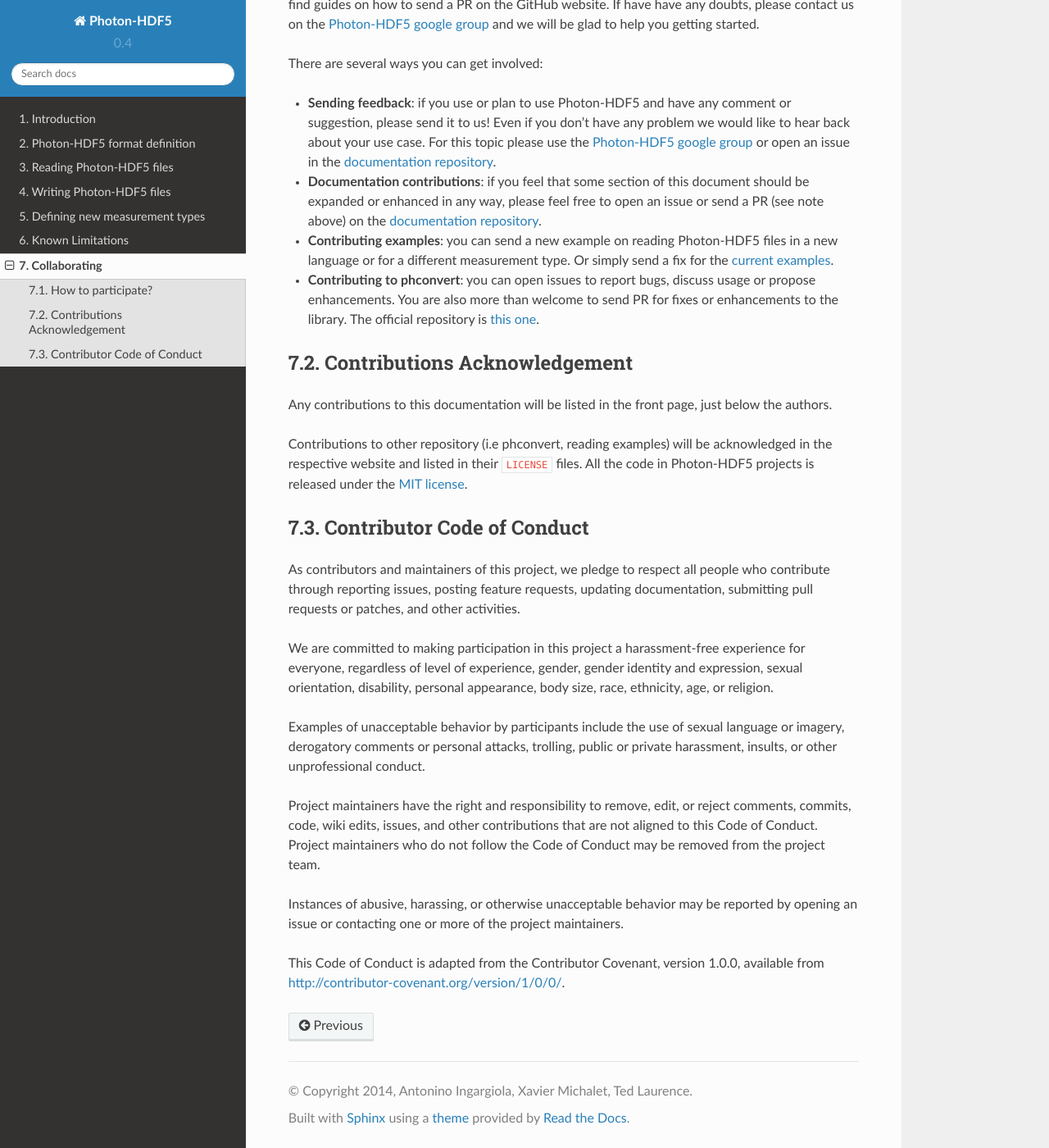
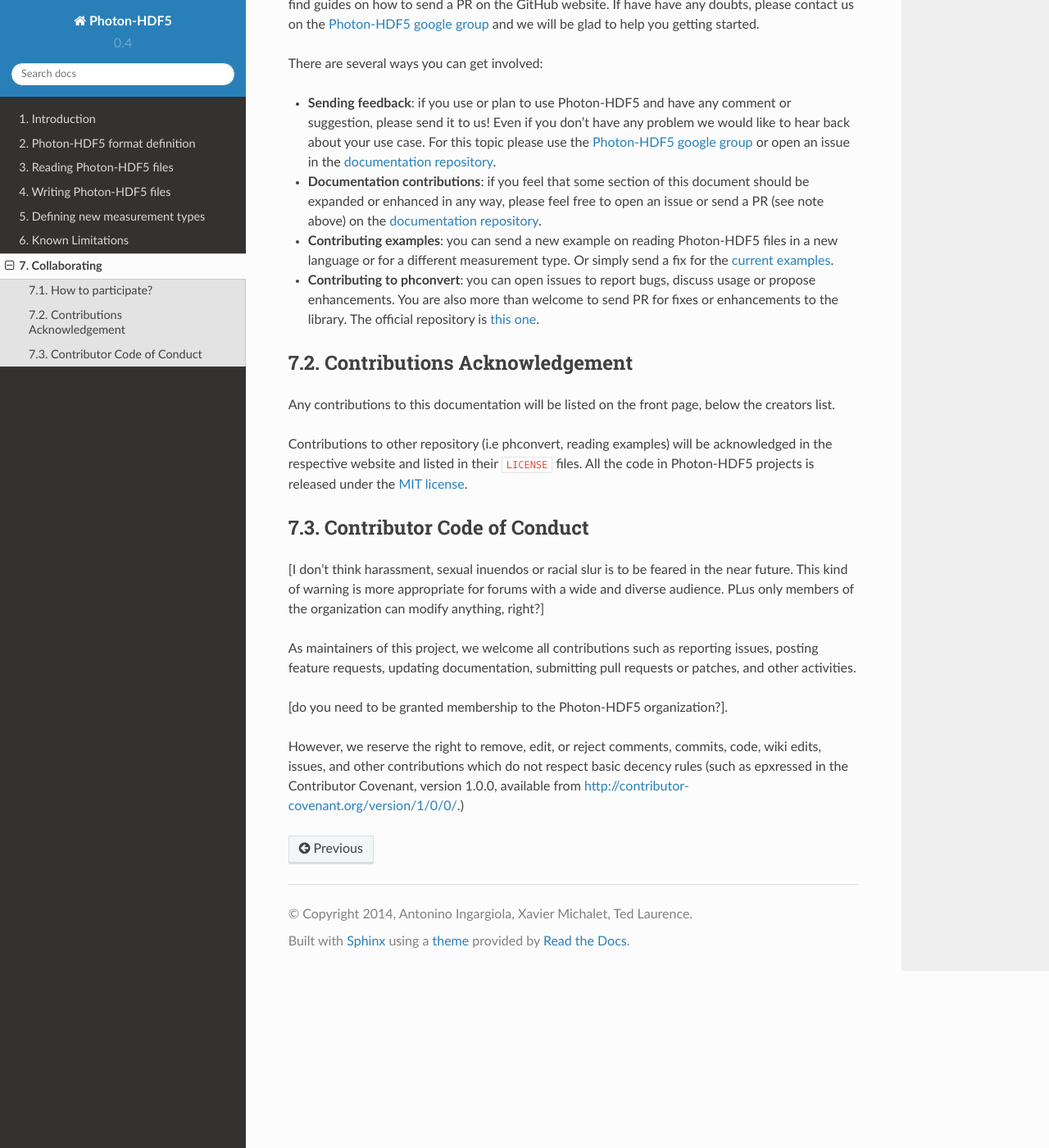
Before and after one commit to Photon-HDF5/photon-hdf5, a Sphinx documentation site: the page built from docs/contributing.rst, in a window 1280 px wide and 1400 px high, scrolled down 558 px. Shown: the whole window at 82% size. Built offline with Sphinx 7.4.7 and the Read the Docs theme 2.0.0, drawn with Linux system fonts in a browser that asks for light colours.

Commit message:
Modified contributor code of conduct
I think the original version is more appropriate for a wide audience forum, not for a scientific collaboration project, where it is very unlikely that we will encounter any of these issues.

```diff
--- a/docs/contributing.rst
+++ b/docs/contributing.rst
@@ -58,8 +58,8 @@
 Contributions Acknowledgement
 -----------------------------
 
-Any contributions to this documentation will be listed in the front page, just below
-the authors.
+Any contributions to this documentation will be listed on the front page, below
+the creators list.
 
 Contributions to other repository (i.e phconvert, reading examples) will be
 acknowledged in the respective website and listed in their ``LICENSE`` files.
@@ -70,15 +70,10 @@
 Contributor Code of Conduct
 ---------------------------
 
-As contributors and maintainers of this project, we pledge to respect all people who contribute through reporting issues, posting feature requests, updating documentation, submitting pull requests or patches, and other activities.
+[I don't think harassment, sexual inuendos or racial slur is to be feared in the near future. This kind of warning is more appropriate for forums with a wide and diverse audience. PLus only members of the organization can modify anything, right?]
 
-We are committed to making participation in this project a harassment-free experience for everyone, regardless of level of experience, gender, gender identity and expression, sexual orientation, disability, personal appearance, body size, race, ethnicity, age, or religion.
+As maintainers of this project, we welcome all contributions such as reporting issues, posting feature requests, updating documentation, submitting pull requests or patches, and other activities.
 
-Examples of unacceptable behavior by participants include the use of sexual language or imagery, derogatory comments or personal attacks, trolling, public or private harassment, insults, or other unprofessional conduct.
+[do you need to be granted membership to the Photon-HDF5 organization?].
 
-Project maintainers have the right and responsibility to remove, edit, or reject comments, commits, code, wiki edits, issues, and other contributions that are not aligned to this Code of Conduct. Project maintainers who do not follow the Code of Conduct may be removed from the project team.
-
-Instances of abusive, harassing, or otherwise unacceptable behavior may be reported by opening an issue or contacting one or more of the project maintainers.
-
-This Code of Conduct is adapted from the Contributor Covenant, version 1.0.0, available from
-http://contributor-covenant.org/version/1/0/0/.
+However, we reserve the right to remove, edit, or reject comments, commits, code, wiki edits, issues, and other contributions which do not respect basic decency rules (such as epxressed in the Contributor Covenant, version 1.0.0, available from http://contributor-covenant.org/version/1/0/0/.)
```
